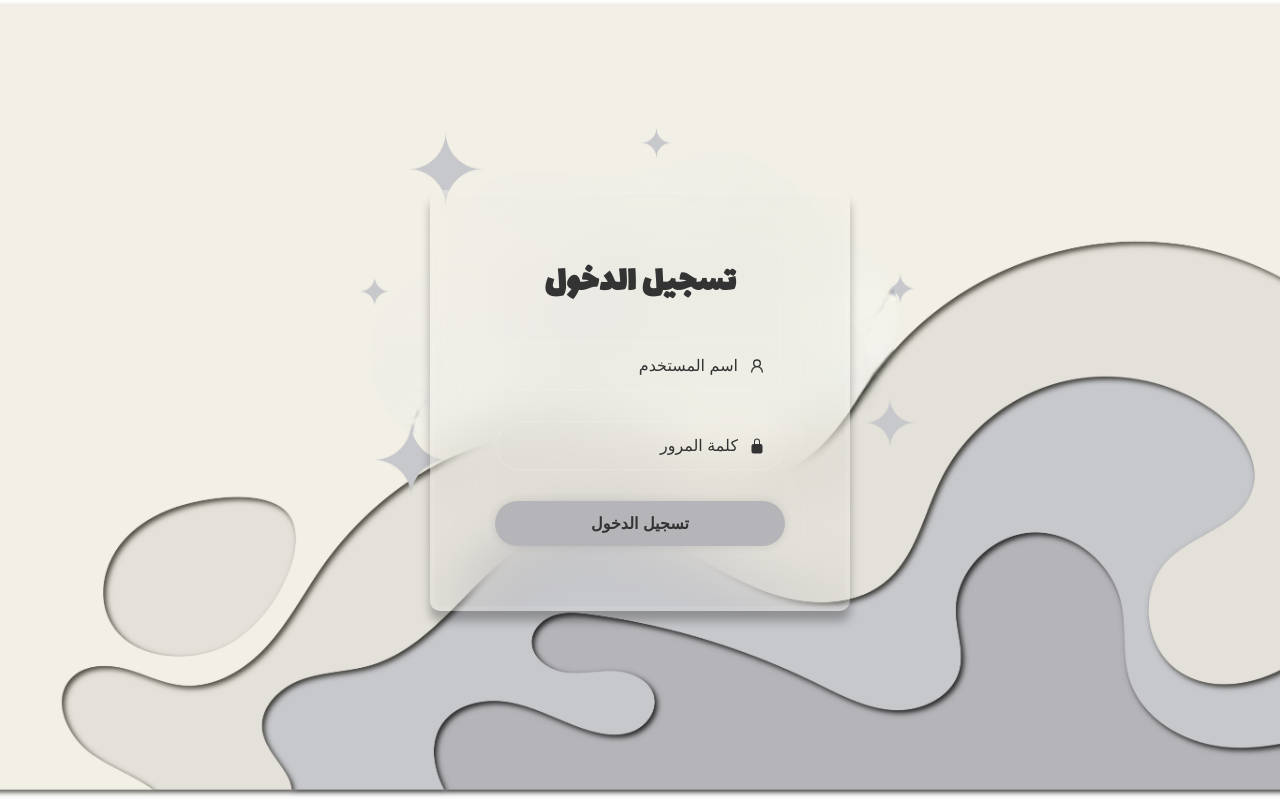
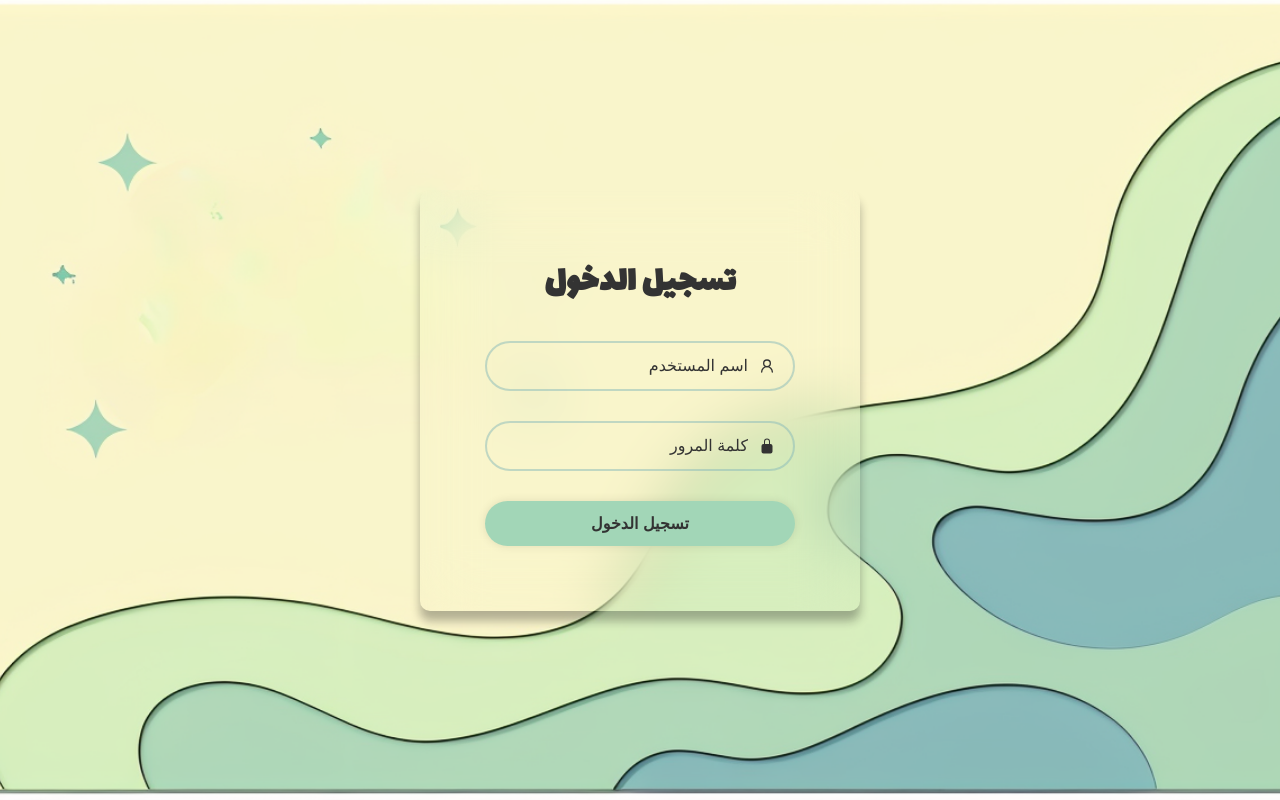
Before and after one commit to RooQaa/Inventory, a React (Create React App) app in the folder client/: page / in a window 1280 px wide. Built offline with nearby package versions, Linux system fonts and the light colour scheme.

Commit message:
theme color change

```diff
--- a/client/src/Components/LoginPage/LoginPage.css
+++ b/client/src/Components/LoginPage/LoginPage.css
@@ -29,11 +29,11 @@ body {
 
 .wrapper {
   position: relative;
-  width: 420px;
+  width: 440px;
   height: auto;
   background: transparent;
   border-radius: 10px;
-  border: 5px solid rgba(255,255,255,.1);
+  border: 5px solid transparent; /* Transparent border */
   color: #333;
   backdrop-filter: blur(30px);
   padding: 20px;
@@ -52,7 +52,6 @@ h1 {
   transition: color 0.3s ease-in-out;
 }
 
-
 .input-box {
   position: relative;
   margin: 30px 0;
@@ -64,7 +63,7 @@ h1 {
   width: 100%;
   height: 100%;
   background: transparent;
-  border: 2px solid rgba(255,255,255,.1);
+  border: 2px solid rgba(136, 185, 185, 0.5);
   border-radius: 40px;
   font-size: 16px;
   padding: 20px 45px 20px 20px;
@@ -79,9 +78,9 @@ h1 {
 }
 
 .input-box input:focus {
-  border: 2px solid #b5b4b9;
-  background: rgba(255, 255, 255, 0.1);
-  box-shadow: 0 0 10px rgba(255, 255, 255, 0.3);
+  border: 2px solid #88b9b9;
+  background: rgba(136, 185, 185, 0.1);
+  box-shadow: 0 0 10px rgba(136, 185, 185, 0.4);
 }
 
 .input-box .icon {
@@ -95,16 +94,16 @@ h1 {
 
 .input-box input:focus + .icon {
   transform: translateY(-50%) scale(1.2);
-  color: #b5b4b9;
+  color: #88b9b9;
 }
 
 button {
   width: 100%;
   height: 45px;
   border: none;
-  background: #b5b4b9;
+  background: #a2d6b7;
   border-radius: 40px;
-  box-shadow: 0 0 10px rgba(0,0,0,.1);
+  box-shadow: 0 0 10px rgba(0, 0, 0, 0.1);
   cursor: pointer;
   font-size: 16px;
   color: #333;
@@ -113,9 +112,9 @@ button {
 }
 
 button:hover {
-  background: #a5a4a8;
+  background: #7aa5a5;
   transform: scale(1.08);
-  box-shadow: 0 0 15px rgba(255, 255, 255, 0.4);
+  box-shadow: 0 0 15px rgba(136, 185, 185, 0.4);
 }
 
 @media (max-width: 480px) {
--- a/client/src/index.css
+++ b/client/src/index.css
@@ -10,6 +10,6 @@ body {
   justify-content: center;
   align-items: center;
   min-height:100vh;
-  background: url('./Components/Assets/background.jpg') no-repeat center center/cover;
+  background: url('./Components/Assets/background.png') no-repeat center center/cover;
 
 }
```
Also changed, not shown: client/src/Components/Assets/background.jpg (deleted), client/src/Components/Assets/background.png (added).
